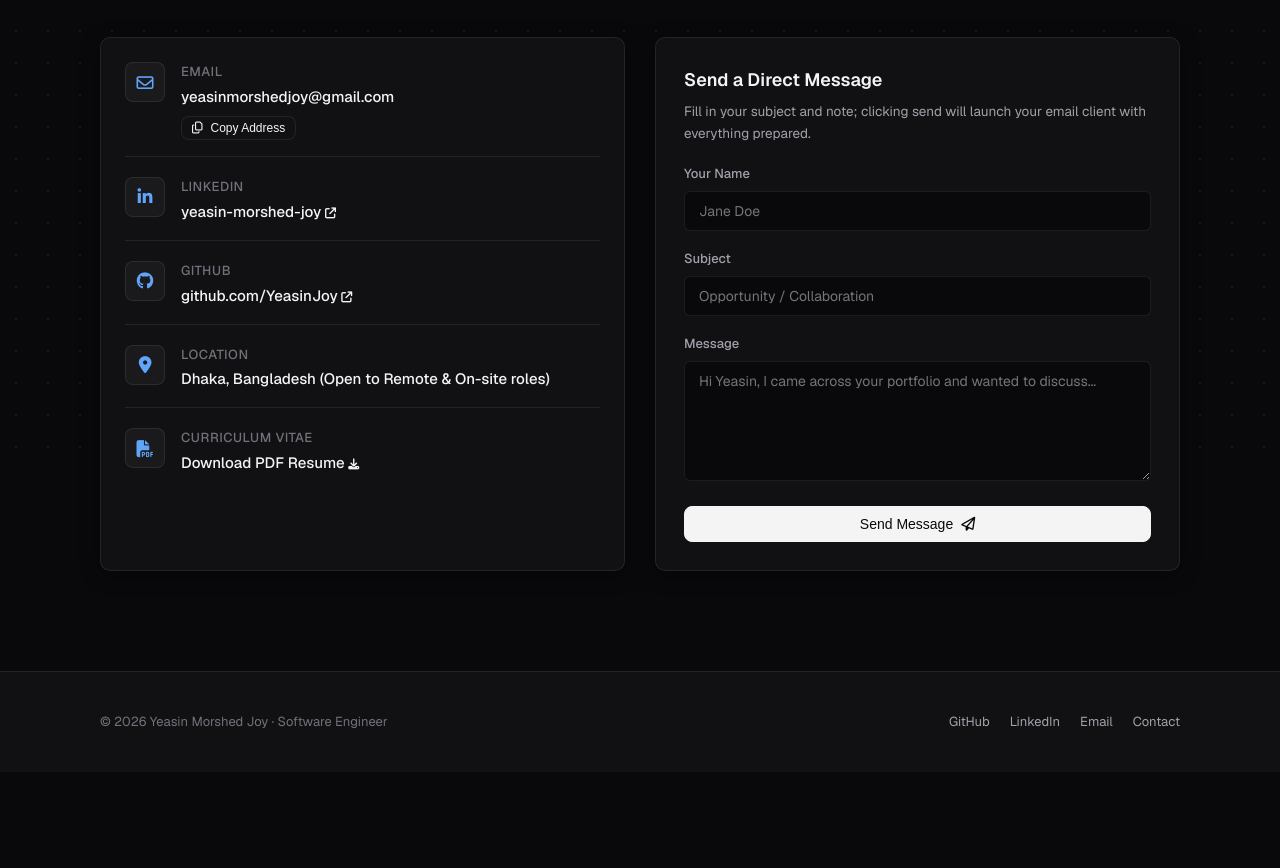
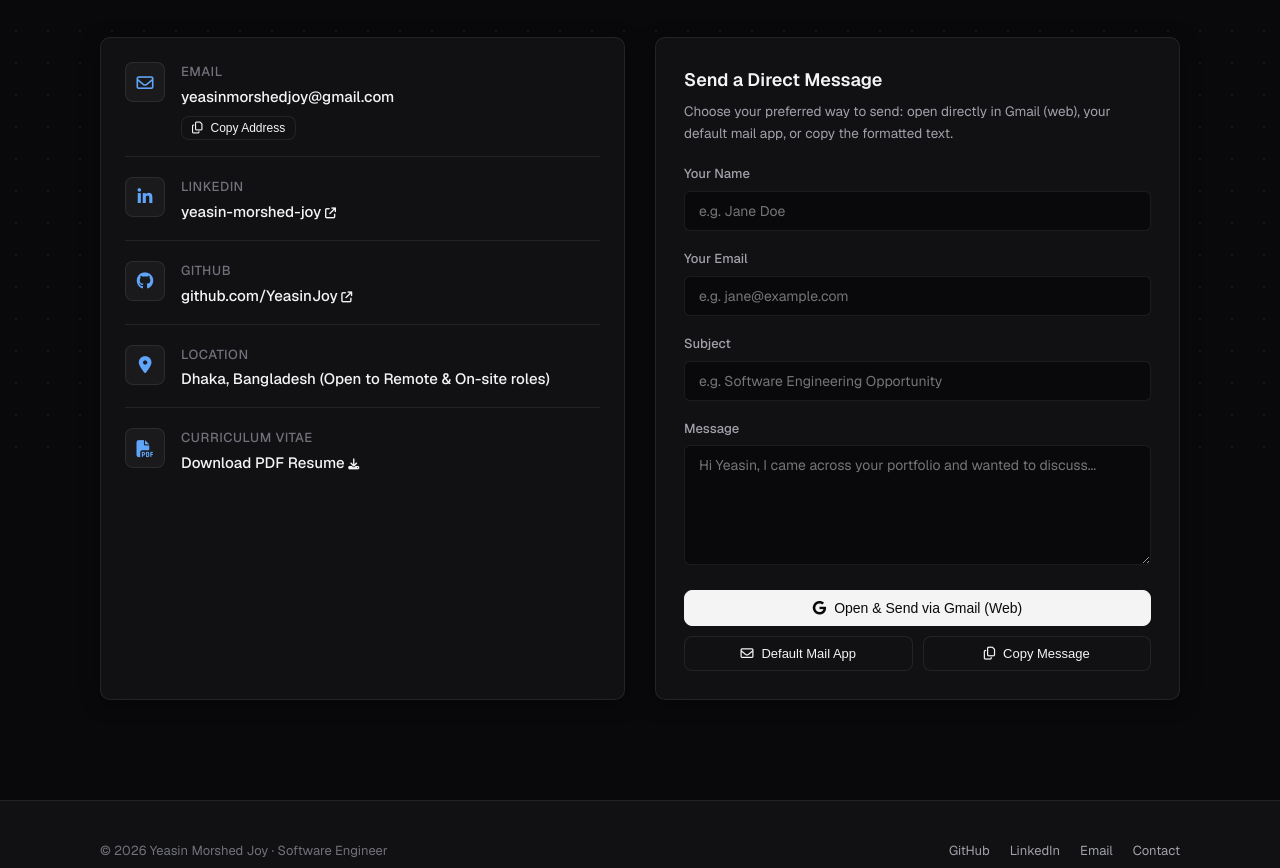
Before and after one commit to YeasinJoy/YeasinJoy.github.io, a plain HTML site: page contact.html in a window 1280 px wide. Shown: the part 337-1205 px from the top of the page. Before the commit the page ends 1109 px from the top, so only its background shows below. Drawn offline with nearby package versions, Linux system fonts and the light colour scheme.

Commit message:
Fix contact section: add Gmail web direct compose, mail client fallback, copy button, and sender email input

```diff
--- a/contact.html
+++ b/contact.html
@@ -245,18 +245,23 @@
         <div class="message-form-card">
           <h3 style="font-size: 18px; font-weight: 600; margin-bottom: 6px;">Send a Direct Message</h3>
           <p style="font-size: 13.5px; color: var(--text-muted); margin-bottom: 20px;">
-            Fill in your subject and note; clicking send will launch your email client with everything prepared.
+            Choose your preferred way to send: open directly in Gmail (web), your default mail app, or copy the formatted text.
           </p>
 
-          <form onsubmit="handleSendMail(event)">
+          <form id="contactForm" onsubmit="handleSend(event, 'gmail')">
             <div class="form-group">
               <label for="senderName">Your Name</label>
-              <input type="text" id="senderName" class="form-control" placeholder="Jane Doe" required>
+              <input type="text" id="senderName" class="form-control" placeholder="e.g. Jane Doe" required>
+            </div>
+
+            <div class="form-group">
+              <label for="senderEmail">Your Email</label>
+              <input type="email" id="senderEmail" class="form-control" placeholder="e.g. jane@example.com" required>
             </div>
 
             <div class="form-group">
               <label for="senderSubject">Subject</label>
-              <input type="text" id="senderSubject" class="form-control" placeholder="Opportunity / Collaboration" required>
+              <input type="text" id="senderSubject" class="form-control" placeholder="e.g. Software Engineering Opportunity" required>
             </div>
 
             <div class="form-group">
@@ -264,9 +269,24 @@
               <textarea id="senderMessage" class="form-control" placeholder="Hi Yeasin, I came across your portfolio and wanted to discuss..." required></textarea>
             </div>
 
-            <button type="submit" class="btn btn-primary" style="width: 100%; justify-content: center;">
-              Send Message <i class="fa-regular fa-paper-plane"></i>
-            </button>
+            <!-- Action Buttons -->
+            <div style="display: flex; flex-direction: column; gap: 10px; margin-top: 14px;">
+              <button type="button" onclick="handleSend(event, 'gmail')" class="btn btn-primary" style="width: 100%; justify-content: center;">
+                <i class="fa-brands fa-google"></i> Open & Send via Gmail (Web)
+              </button>
+
+              <div style="display: grid; grid-template-columns: 1fr 1fr; gap: 10px;">
+                <button type="button" onclick="handleSend(event, 'mailto')" class="btn btn-secondary" style="justify-content: center; font-size: 13px;">
+                  <i class="fa-regular fa-envelope"></i> Default Mail App
+                </button>
+                <button type="button" onclick="handleSend(event, 'copy')" class="btn btn-secondary" style="justify-content: center; font-size: 13px;">
+                  <i class="fa-regular fa-copy"></i> Copy Message
+                </button>
+              </div>
+            </div>
+
+            <!-- Status Feedback Box -->
+            <div id="statusNotice" style="display: none; margin-top: 16px; padding: 12px; border-radius: 8px; font-size: 13px; line-height: 1.5; border: 1px solid var(--border);"></div>
           </form>
         </div>
 
@@ -301,16 +321,66 @@
       });
     }
 
-    function handleSendMail(e) {
-      e.preventDefault();
-      const name = document.getElementById('senderName').value;
-      const subject = document.getElementById('senderSubject').value;
-      const message = document.getElementById('senderMessage').value;
+    function handleSend(e, mode) {
+      if (e) e.preventDefault();
 
-      const fullSubject = encodeURIComponent(`[Portfolio Inquiry] ${subject} - from ${name}`);
-      const body = encodeURIComponent(`Hi Yeasin,\n\n${message}\n\nBest regards,\n${name}`);
+      const nameInput = document.getElementById('senderName');
+      const emailInput = document.getElementById('senderEmail');
+      const subjectInput = document.getElementById('senderSubject');
+      const messageInput = document.getElementById('senderMessage');
+      const notice = document.getElementById('statusNotice');
 
-      window.location.href = `mailto:yeasinmorshedjoy@gmail.com?subject=${fullSubject}&body=${body}`;
+      const name = nameInput.value.trim();
+      const email = emailInput.value.trim();
+      const subject = subjectInput.value.trim() || 'Portfolio Inquiry';
+      const message = messageInput.value.trim();
+
+      if (!name || !message) {
+        notice.style.display = 'block';
+        notice.style.borderColor = 'rgba(239, 68, 68, 0.4)';
+        notice.style.background = 'rgba(239, 68, 68, 0.08)';
+        notice.style.color = '#f87171';
+        notice.innerHTML = '<i class="fa-solid fa-triangle-exclamation"></i> Please enter your name and message before sending.';
+        return;
+      }
+
+      const formattedSubject = `[Portfolio Inquiry] ${subject} - from ${name}`;
+      const formattedBody = `Hi Yeasin,\n\n${message}\n\n---\nSender Name: ${name}\nSender Email: ${email || 'Not provided'}`;
+
+      const encSubject = encodeURIComponent(formattedSubject);
+      const encBody = encodeURIComponent(formattedBody);
+      const targetEmail = 'yeasinmorshedjoy@gmail.com';
+
+      if (mode === 'gmail') {
+        const gmailUrl = `https://mail.google.com/mail/?view=cm&fs=1&to=${targetEmail}&su=${encSubject}&body=${encBody}`;
+        const newTab = window.open(gmailUrl, '_blank');
+
+        notice.style.display = 'block';
+        notice.style.borderColor = 'rgba(16, 185, 129, 0.4)';
+        notice.style.background = 'rgba(16, 185, 129, 0.08)';
+        notice.style.color = '#34d399';
+        notice.innerHTML = `✓ <strong>Opening Gmail in a new tab...</strong><br>If your browser blocked the popup, <a href="${gmailUrl}" target="_blank" style="text-decoration: underline; color: inherit; font-weight: 600;">click here to open Gmail directly</a>.`;
+      }
+      else if (mode === 'mailto') {
+        const mailtoUrl = `mailto:${targetEmail}?subject=${encSubject}&body=${encBody}`;
+        window.location.href = mailtoUrl;
+
+        notice.style.display = 'block';
+        notice.style.borderColor = 'rgba(59, 130, 246, 0.4)';
+        notice.style.background = 'rgba(59, 130, 246, 0.08)';
+        notice.style.color = '#60a5fa';
+        notice.innerHTML = `✓ <strong>Launching your default mail application...</strong><br>If you don't have a desktop mail app installed, use the <em>"Open & Send via Gmail"</em> button above.`;
+      }
+      else if (mode === 'copy') {
+        const fullText = `To: ${targetEmail}\nSubject: ${formattedSubject}\n\n${formattedBody}`;
+        navigator.clipboard.writeText(fullText).then(() => {
+          notice.style.display = 'block';
+          notice.style.borderColor = 'rgba(16, 185, 129, 0.4)';
+          notice.style.background = 'rgba(16, 185, 129, 0.08)';
+          notice.style.color = '#34d399';
+          notice.innerHTML = '✓ <strong>Message copied to clipboard!</strong> You can now paste it into any email provider.';
+        });
+      }
     }
   </script>
 </body>
```
